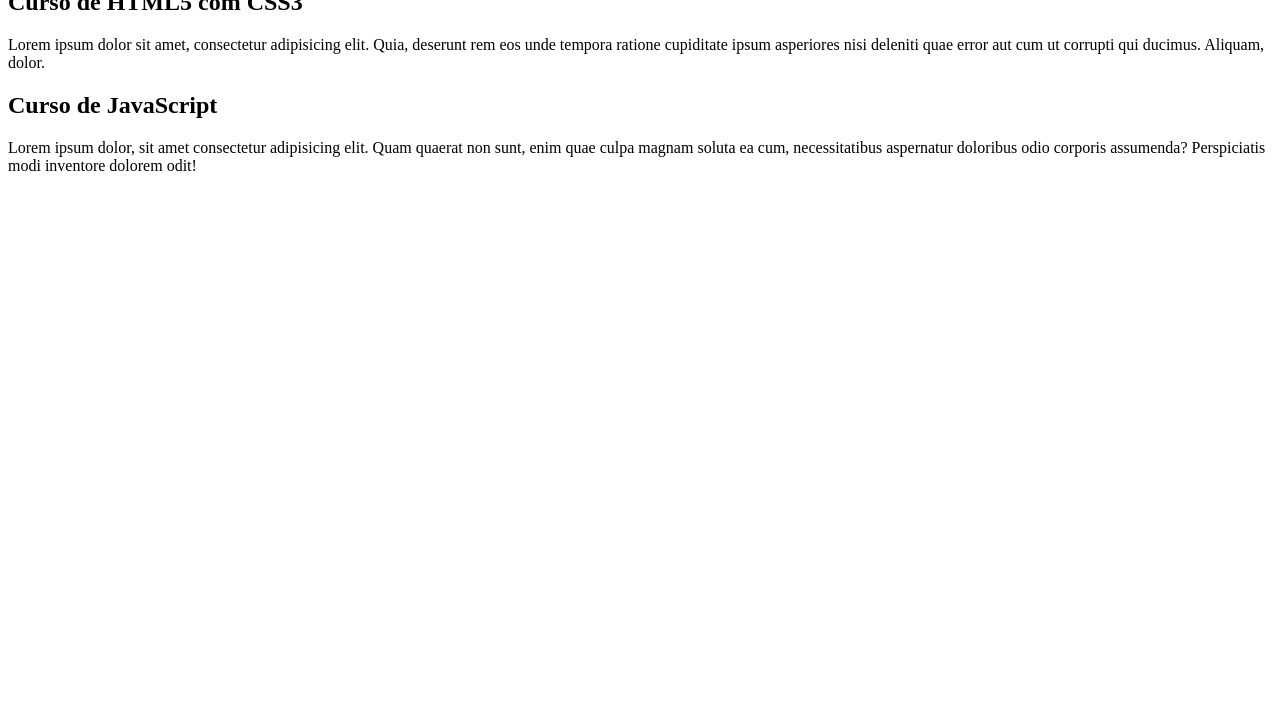
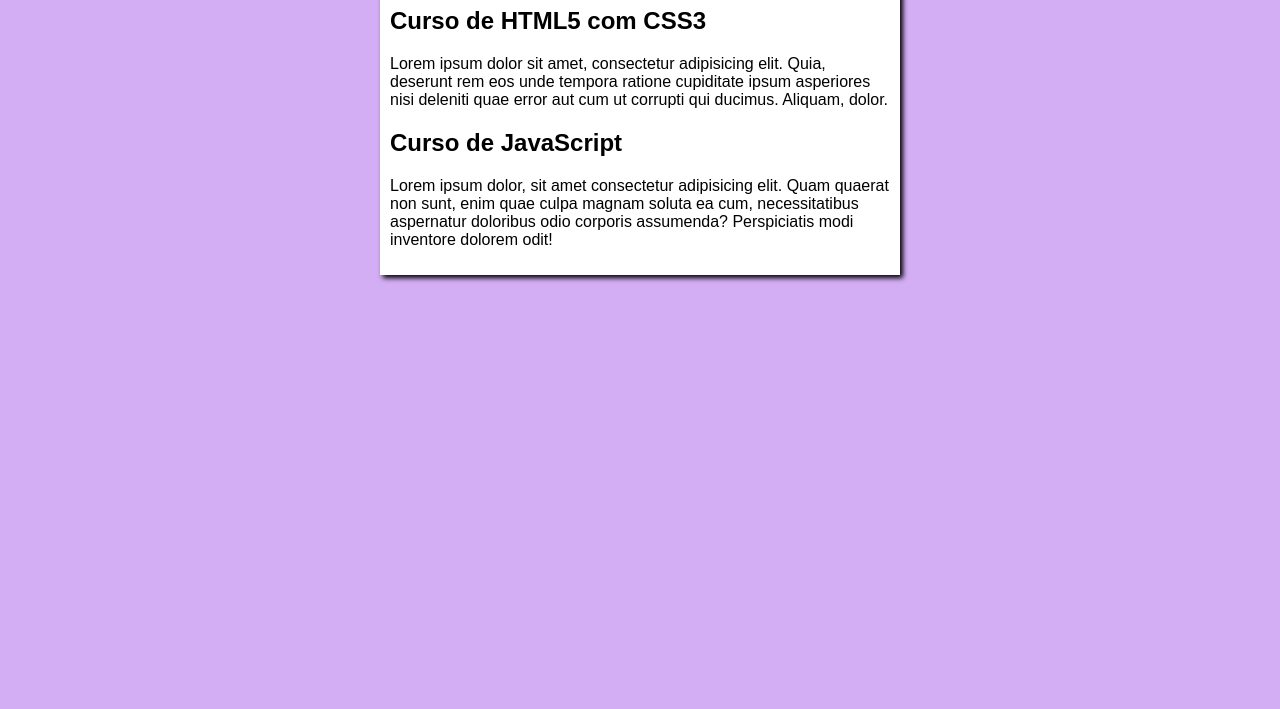
Before and after one commit to JjesusCrz/projeto-site, a plain HTML site: page index.html in a window 1280 px wide. Shown: the part 91-800 px from the top of the page. Drawn offline with Linux system fonts and the light colour scheme.

Commit message:
Squashed commit of the following:
commit 30fbcaf2871ec65bd5e12ce3679ca72cd2f5ddbe
Author: Joel Cruz <130922893+JjesusCrz@users.noreply.github.com>
Date:   Sat Sep 2 15:04:28 2023 +0200

    Iniciei o design

```diff
--- /dev/null
+++ b/estilos/style.css
@@ -0,0 +1,15 @@
+*{
+    font-family: Arial, Helvetica, sans-serif;
+    font-size: 16;
+}
+body{
+background-color:rgb(211, 174, 245) ;
+}
+main{
+    background-color: white;
+    width: 500px;
+    margin: auto;
+    padding: 10px;
+    box-shadow: 3px 3px 5px rgba(0, 0, 4) ;
+
+}
--- a/index.html
+++ b/index.html
@@ -4,6 +4,7 @@
     <meta charset="UTF-8">
     <meta name="viewport" content="width=device-width, initial-scale=1.0">
     <title>Projeto  -  Site Curso Git e GitHub</title>
+    <link rel="stylesheet" href="estilos/style.css">
 </head>
 <body>
     <main>
```
